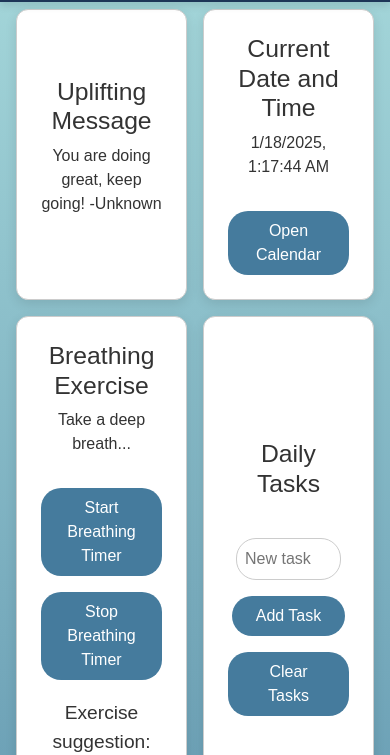
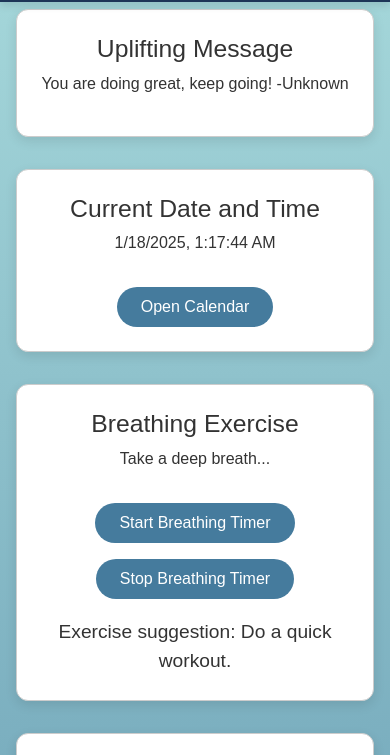
Before and after one commit to Blakenb/project-1-group07, a plain HTML site: page index.html in a window 390 px wide. Shown: the part 87-842 px from the top of the page. Drawn offline with nearby package versions, Linux system fonts and the light colour scheme.

Commit message:
adjusted the flexbox to work better on different screen sizes

```diff
--- a/breathe.css
+++ b/breathe.css
@@ -36,20 +36,22 @@ header {
 
 main {
     flex: 1;
-    display: grid;
-    grid-template-columns: repeat(auto-fit, minmax(320px, 1fr));
+    display: flex;
+    flex-wrap: wrap;
     gap: 1em;
     width: 100%;
-    max-width: 800px;
+    max-width: 1200px; /* Adjust the max-width as needed */
     padding: 6em 1em 1em; /* Add top padding to avoid content being hidden behind the fixed header */
     box-sizing: border-box;
     margin: 0 auto;
 }
+
 #calendar {
     display: none;
 }
 
 section {
+    flex: 1 1 calc(33.333% - 1em); /* Adjust the percentage as needed */
     background-color: #ffffff;
     border: 1px solid #ccc;
     padding: 1.5em;
@@ -147,7 +149,8 @@ li button:hover {
     }
 
     section {
-        margin-bottom: 0;
+        flex: 1 1 100%; /* Full width for very small screens */
+        margin-bottom: 1em; /* Add some space between sections */
     }
 }
 
@@ -197,6 +200,10 @@ body.dark-mode section {
         width: 11vw;
         height: 5vw;
     }
+
+    section {
+        flex: 1 1 calc(100% - 1em); /* Single column */
+    }
 }
 
 @media (min-width: 747px) and (max-width: 1080px) {
@@ -210,3 +217,15 @@ body.dark-mode section {
         height: 2.5vw;
     }
 }
+
+@media (max-width: 1080px) {
+    section {
+        flex: 1 1 calc(50% - 1em); /* Two columns */
+    }
+}
+
+@media (max-width: 631px) {
+    section {
+        flex: 1 1 100%;
+    }
+}
```
